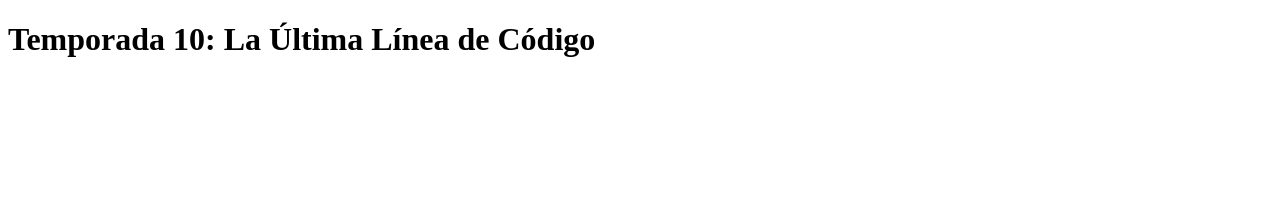
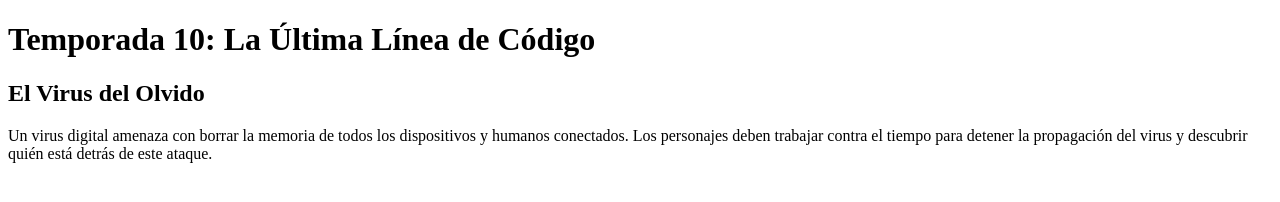
Before and after one commit to MelaMaluenda/202309-w4ch1-mela-maluenda, a plain HTML site: page season10.html in a window 1280 px wide. Drawn offline with Linux system fonts and the light colour scheme.

Commit message:
Add the title and synopsis of season10 episode1

```diff
--- a/season10.html
+++ b/season10.html
@@ -13,6 +13,12 @@
   <header>
     <h1>Temporada 10: La Última Línea de Código</h1>
   </header>
+  <main>
+    <h2>El Virus del Olvido</h2>
+    <p>Un virus digital amenaza con borrar la memoria de todos los dispositivos y humanos conectados. Los personajes
+      deben trabajar contra el tiempo para detener la propagación del virus y descubrir quién está detrás de este
+      ataque.</p>
+  </main>
 </body>
 
 </html>
```
